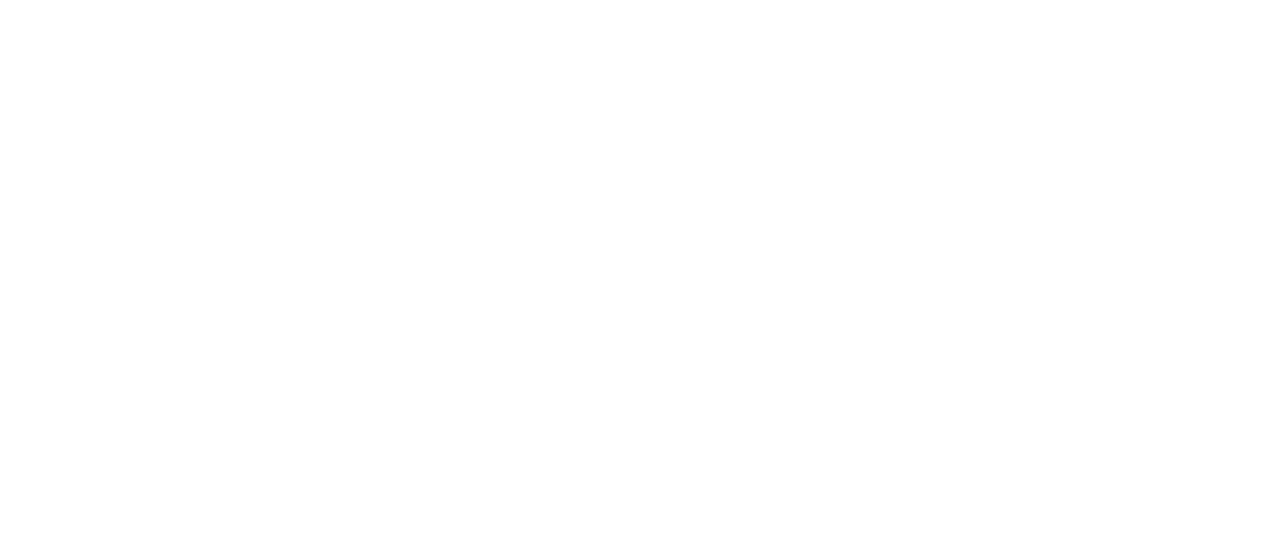
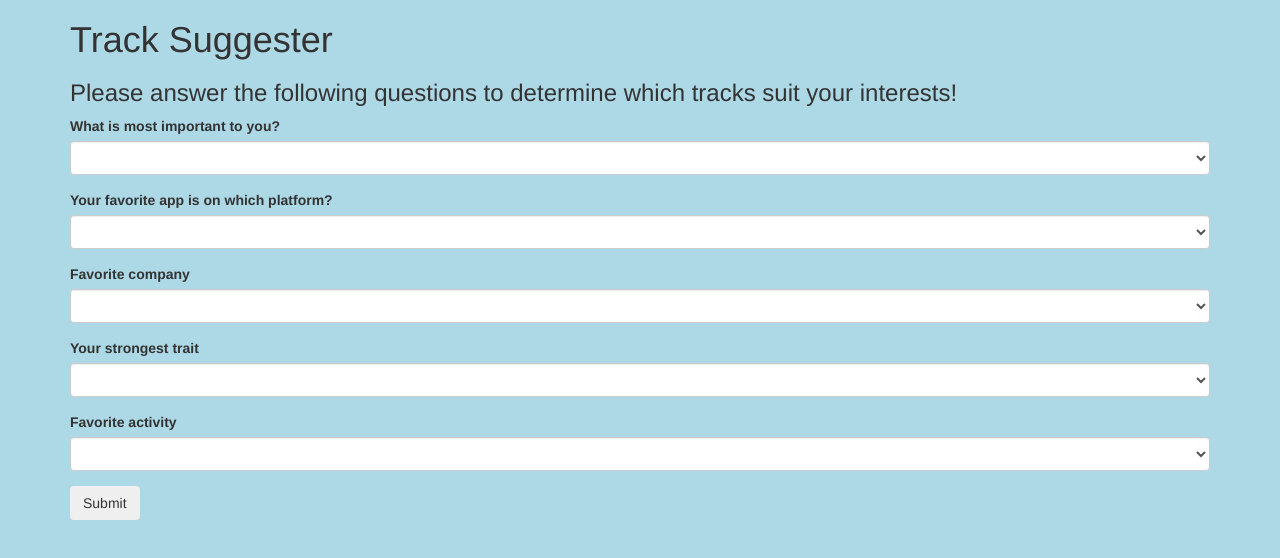
Before and after one commit to epangelinan/track-suggester, a plain HTML site: page index.html in a window 1280 px wide. Drawn offline with Linux system fonts and the light colour scheme.

Commit message:
add the form input types and Submit button

```diff
--- a/css/styles.css
+++ b/css/styles.css
@@ -0,0 +1,3 @@
+body {
+  background-color: lightblue;
+}
--- a/index.html
+++ b/index.html
@@ -1,9 +1,65 @@
 <!DOCTYPE html>
 <html>
   <head>
-    <title></title>
+    <link href="css/bootstrap.css" rel ="stylesheet" type="text/css" media="all">
+    <link href="css/styles.css" rel="stylesheet" type="text/css">
+    <script src="js/jquery-3.2.1.js"></script>
+    <script src="js/scripts.js"></script>
+    <title>Track Suggester</title>
   </head>
   <body>
+    <div class="container">
+      <h1>Track Suggester </h1>
+      <form>
+        <h3>Please answer the following questions to determine which tracks suit your interests!</h3>
+        <div class="form-group">
+          <label for="important">What is most important to you?</label>
+          <select class="form-control" id="important">
+            <option></option>
+            <option>An app that looks visually appealing</option>
+            <option>An app that works correctly</option>
+            <option>An app that stores a lot of data</option>
+          </select>
+        </div>
+        <div class="form-group">
+          <label for="appType">Your favorite app is on which platform?</label>
+          <select class="form-control" id="appType">
+            <option></option>
+            <option>Web</option>
+            <option>Mobile device</option>
+            <option>Computer</option>
+          </select>
+        </div>
+        <div class="form-group">
+          <label for="company">Favorite company</label>
+          <select class="form-control" id="company">
+            <option></option>
+            <option>Amazon</option>
+            <option>Snap Chat</option>
+            <option>Microsoft</option>
+          </select>
+        </div>
+        <div class="form-group">
+          <label for="trait">Your strongest trait</label>
+          <select class="form-control" id="trait">
+            <option></option>
+            <option>Creative</option>
+            <option>Logical</option>
+            <option>Organized</option>
+          </select>
+        </div>
+        <div class="form-group">
+          <label for="activity">Favorite activity</label>
+          <select class="form-control" id="activity">
+            <option></option>
+            <option>Shopping</option>
+            <option>Play video games</option>
+            <option>Travelling</option>
+          </select>
+        </div>
 
+        <button type="submit" class="btn">Submit</button>
+      </form>
+    </div>
   </body>
 </html>
```
